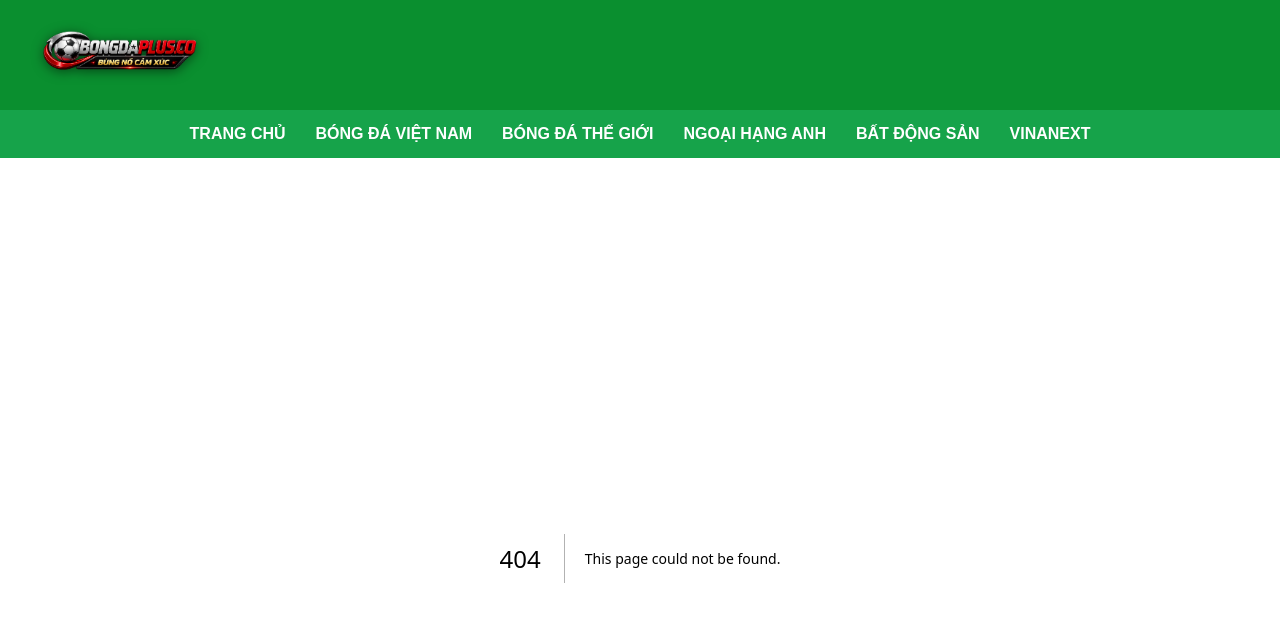
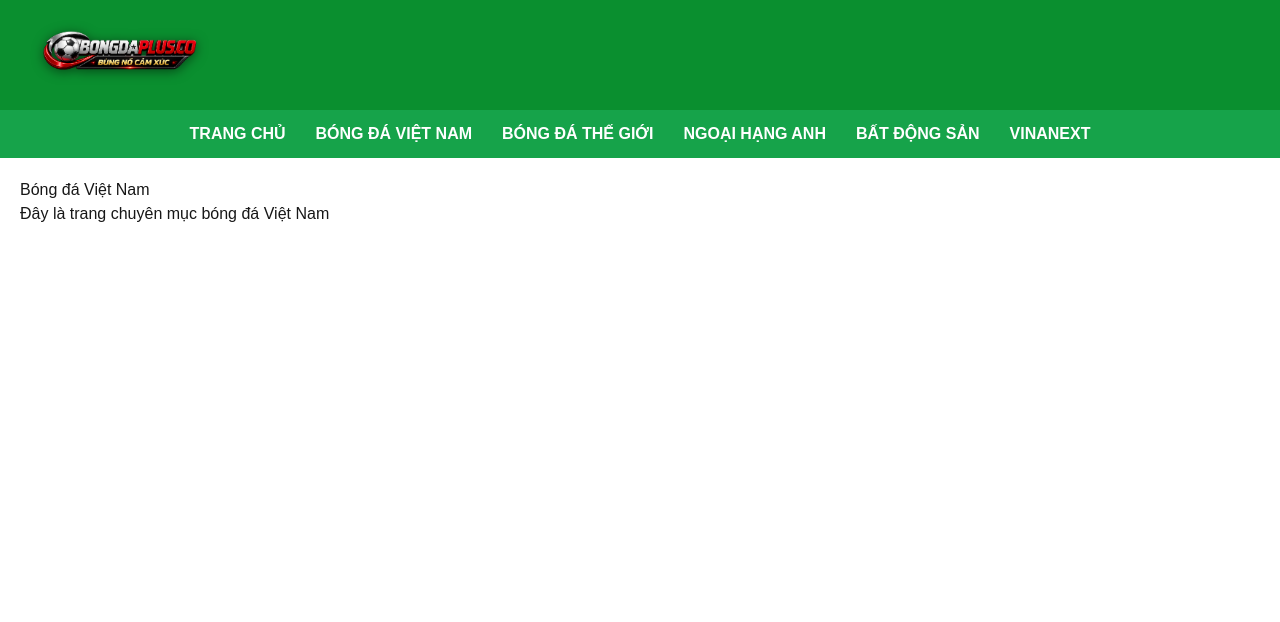
Before and after one commit to havanphi2020-glitch/BONGDAPLUS.COM.CO, a Next.js app: page /bong-da-viet-nam in a window 1280 px wide. Before the commit this address had no page. Shown: the top 622 px of the page. Built offline with nearby package versions, Linux system fonts and the light colour scheme.

Commit message:
add bong da viet nam page

```diff
--- /dev/null
+++ b/app/bong-da-viet-nam/page.tsx
@@ -0,0 +1,8 @@
+export default function Page() {
+  return (
+    <div style={{ padding: 20 }}>
+      <h1>Bóng đá Việt Nam</h1>
+      <p>Đây là trang chuyên mục bóng đá Việt Nam</p>
+    </div>
+  );
+}
```
